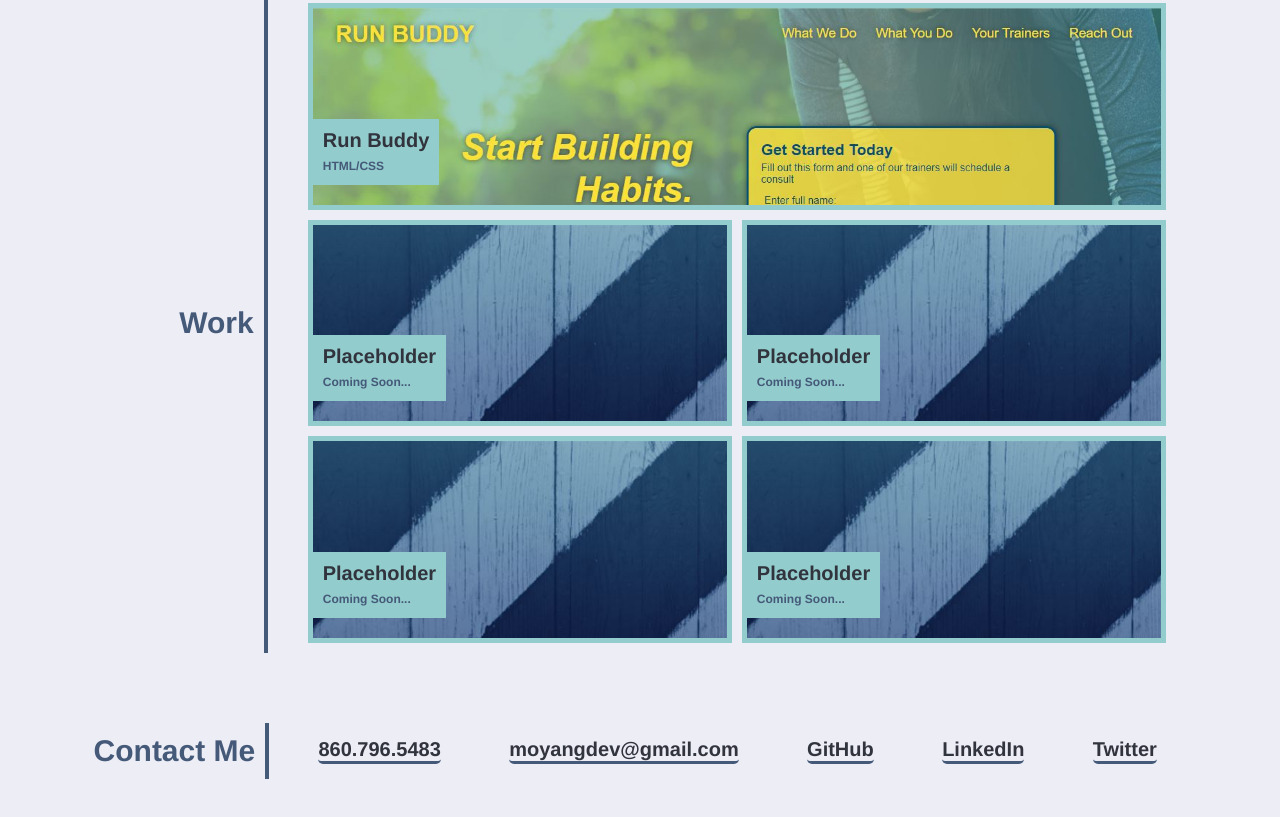
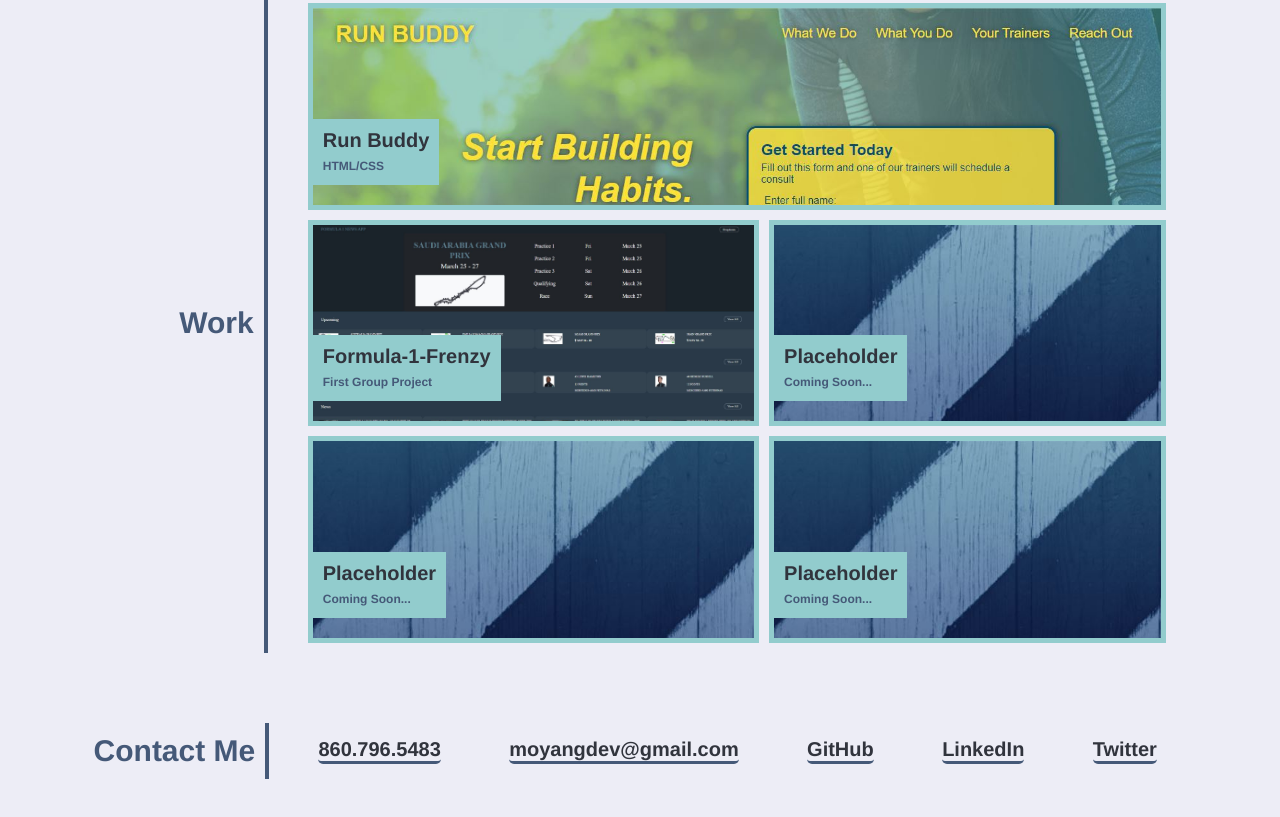
Before and after one commit to moyangdev/Professional-Portfolio, a plain HTML site: page index.html in a window 1280 px wide. Shown: the part 780-1597 px from the top of the page. Drawn offline with Linux system fonts and the light colour scheme.

Commit message:
add Formula-1-Frenzy project link and image

```diff
--- a/assets/css/style.css
+++ b/assets/css/style.css
@@ -174,7 +174,7 @@ header nav ul li a {
 .grid-work-item-2 {
     grid-column: 1 / span 1 ;
     grid-row: 2 / span 1;
-    background-image: url('../images/hero-bg.JPG');
+    background-image: url('../images/Formula-1-Frenzy.JPG');
 }
 
 .grid-work-item-3 {
--- a/index.html
+++ b/index.html
@@ -72,7 +72,9 @@
                     </a>
                 </div>
                 <div class="grid-item grid-work-item-2">
-                    <p>Placeholder<br><span>Coming Soon...</span></p>
+                    <a href="https://moyangdev.github.io/Formula-1-Frenzy/" target="_blank">
+                    <p>Formula-1-Frenzy<br><span>First Group Project</span></p>
+                    </a>
                 </div>
                 <div class="grid-item grid-work-item-3">
                     <p>Placeholder<br><span>Coming Soon...</span></p>
```
Also changed, not shown: assets/images/Formula-1-Frenzy.JPG (added).
